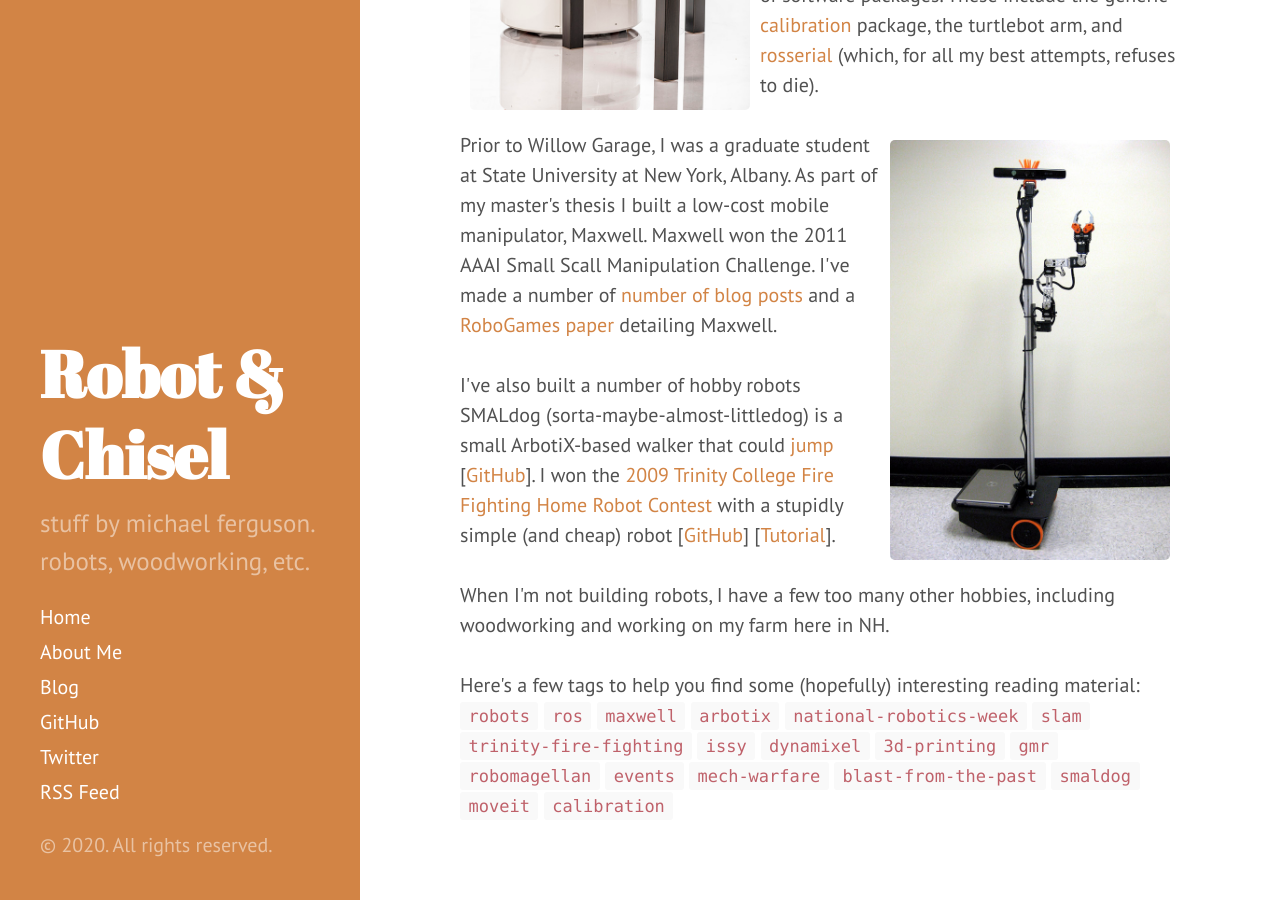
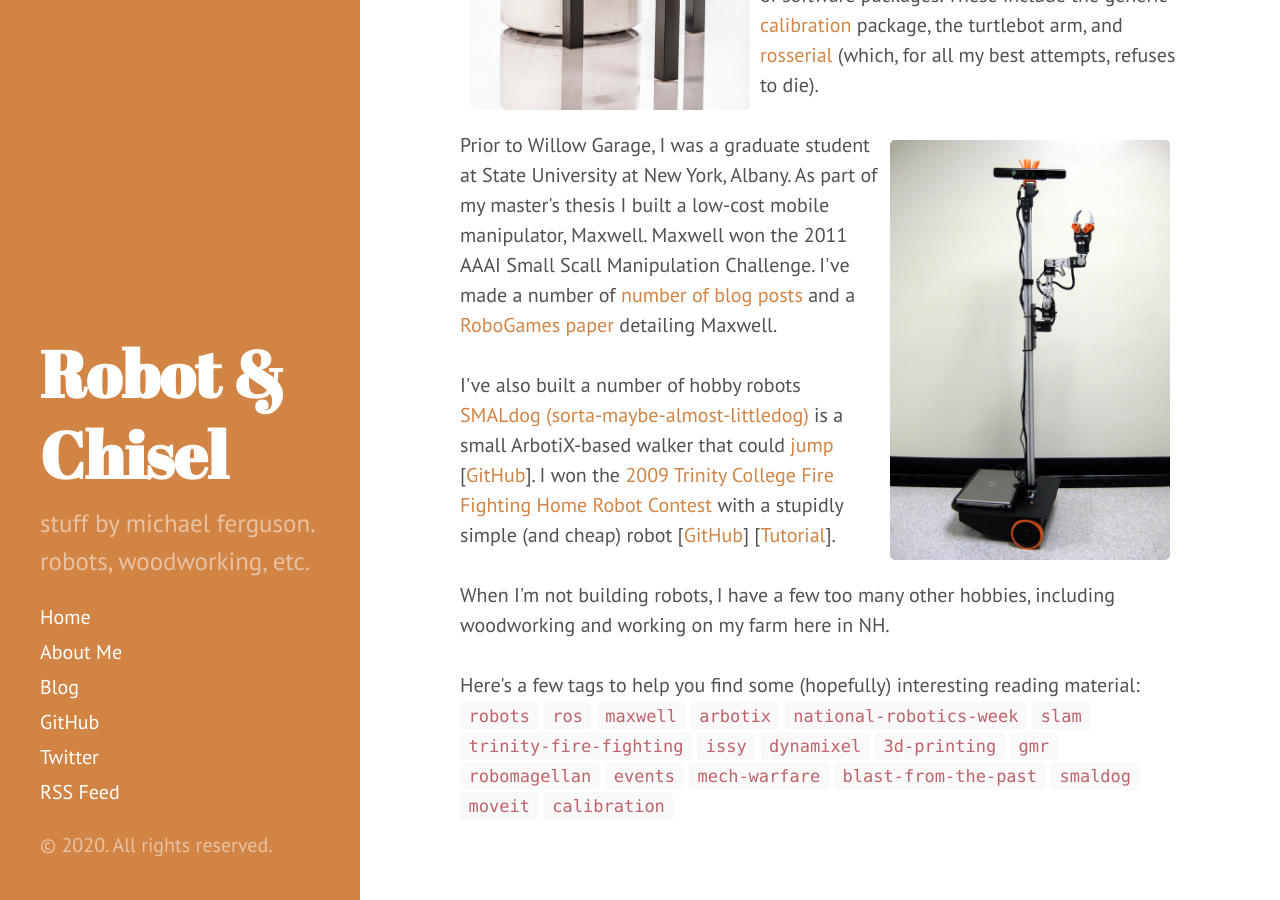
Before and after one commit to robotandchisel/robotandchisel.github.io, a Jekyll site: the page built from index.html, in a window 1280 px wide and 900 px high, scrolled down 1147 px. Built offline with Jekyll 4.4.1, drawn with Linux system fonts in a browser that asks for light colours; some of the changed lines change nothing that is shown.

Commit message:
fix/add some links

```diff
--- a/index.html
+++ b/index.html
@@ -38,13 +38,13 @@
 Prior to Willow Garage, I was a graduate student at State University at New York, Albany.
 As part of my master's thesis I built a low-cost mobile manipulator, Maxwell. Maxwell
 won the 2011 AAAI Small Scall Manipulation Challenge. I've made a number of
-<a href="/{{ site.baseurl }}tags/maxwell">number of blog posts</a> and a
+<a href="/{{ site.baseurl }}tag/maxwell">number of blog posts</a> and a
 <a href="/{{ site.baseurl }}assets/papers/2011-maxwell.pdf">RoboGames paper</a> detailing Maxwell.<br />
 <br />
-I've also built a number of hobby robots SMALdog (sorta-maybe-almost-littledog)
+I've also built a number of hobby robots <a href="/{{ site.baseurl }}tag/smaldog">SMALdog (sorta-maybe-almost-littledog)</a>
 is a small ArbotiX-based walker that could <a href="http://www.youtube.com/watch?v=TKs31nOf8pY">jump</a>
 [<a href="https://github.com/mikeferguson/smaldog">GitHub</a>].
-I won the <a href="http://www.showusyoursensors.com/2009/04/viva-la-crate.html">2009 Trinity College Fire
+I won the <a href="{{ site.baseurl }}/2009/04/12/viva-la-crate">2009 Trinity College Fire
 Fighting Home Robot Contest</a> with a stupidly simple (and cheap) robot
 [<a href="https://github.com/mikeferguson/crater">GitHub</a>]
 [<a href="http://forums.trossenrobotics.com/tutorials/build-articles-130/build-a-fire-fighting-robot-3288/">Tutorial</a>].<br />
```
